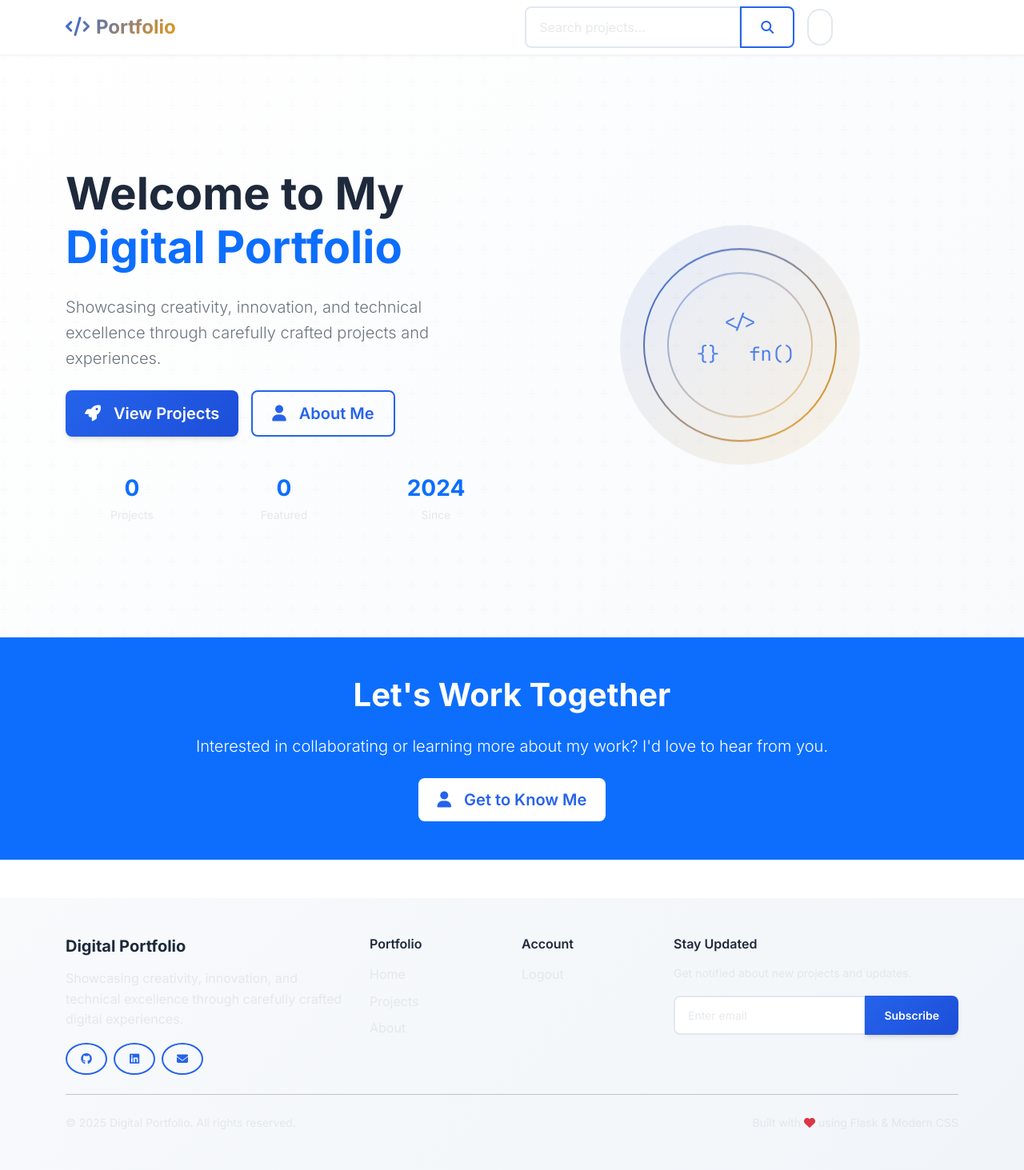
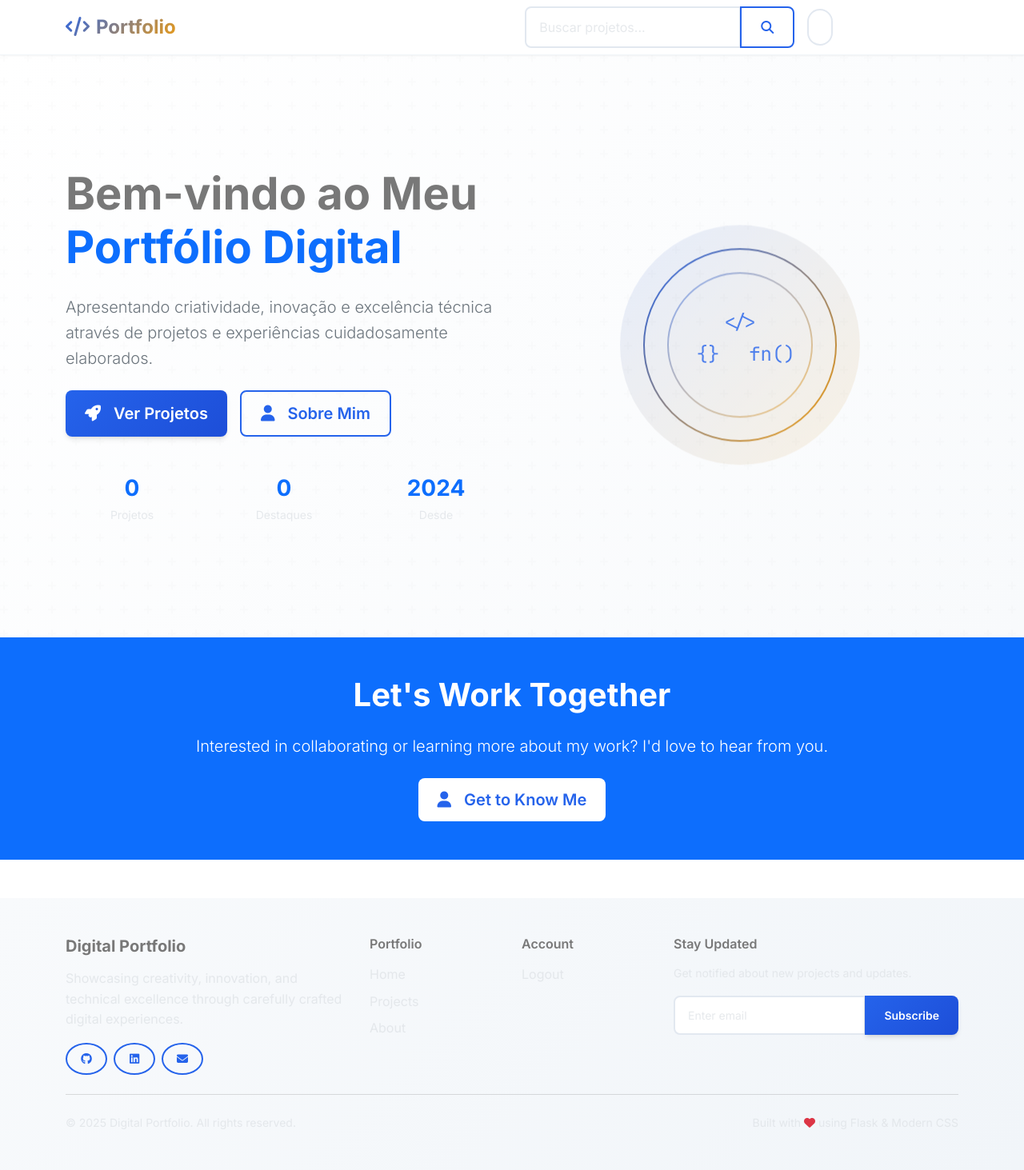
Before and after one commit to cDorth/Digital-Port, a Flask app: page / in a window 1280 px wide. Shown: the whole page at 80% size. Run offline with Flask 3, Linux system fonts and the light colour scheme; a user stored in the database is signed in; some libraries are stand-ins or nearby versions.

Commit message:
Translate project to Portuguese and update light theme with SQLite integration
Implements full Portuguese translation, adjusts light theme colors for better contrast, configures SQLite database with specified tables, and generates a requirements.txt file for deployment.

Replit-Commit-Author: Agent
Replit-Commit-Session-Id: 652ce51f-525b-45d8-877c-39d7973cfa7c
Replit-Commit-Checkpoint-Type: full_checkpoint
Replit-Commit-Screenshot-Url: https://storage.googleapis.com/screenshot-production-us-central1/a1a68ba9-259c-4612-a910-5e3d362627f5/652ce51f-525b-45d8-877c-39d7973cfa7c/qnwLibl

```diff
--- a/app.py
+++ b/app.py
@@ -19,8 +19,8 @@ app = Flask(__name__)
 app.secret_key = os.environ.get("SESSION_SECRET", "e8accdaa813a19f37545bc7ddcec2fb95010b8f256d9faafc5d37a3b31256719")
 app.wsgi_app = ProxyFix(app.wsgi_app, x_proto=1, x_host=1)
 
-# Configure the database
-app.config["SQLALCHEMY_DATABASE_URI"] = os.environ.get("DATABASE_URL")
+# Configure the database - SQLite local
+app.config["SQLALCHEMY_DATABASE_URI"] = "sqlite:///database.db"
 app.config["SQLALCHEMY_ENGINE_OPTIONS"] = {
     "pool_recycle": 300,
     "pool_pre_ping": True,
--- a/forms.py
+++ b/forms.py
@@ -6,71 +6,71 @@ from models import Category
 
 class LoginForm(FlaskForm):
     email = StringField('Email', validators=[DataRequired(), Email()])
-    password = PasswordField('Password', validators=[DataRequired()])
-    remember_me = BooleanField('Remember Me')
-    submit = SubmitField('Sign In')
+    password = PasswordField('Senha', validators=[DataRequired()])
+    remember_me = BooleanField('Lembrar-me')
+    submit = SubmitField('Entrar')
 
 class RegisterForm(FlaskForm):
-    username = StringField('Username', validators=[DataRequired(), Length(min=4, max=20)])
-    full_name = StringField('Full Name', validators=[DataRequired(), Length(min=2, max=100)])
+    username = StringField('Nome de Usuário', validators=[DataRequired(), Length(min=4, max=20)])
+    full_name = StringField('Nome Completo', validators=[DataRequired(), Length(min=2, max=100)])
     email = StringField('Email', validators=[DataRequired(), Email()])
-    password = PasswordField('Password', validators=[DataRequired(), Length(min=6)])
-    password2 = PasswordField('Repeat Password', validators=[DataRequired(), EqualTo('password')])
-    submit = SubmitField('Register')
+    password = PasswordField('Senha', validators=[DataRequired(), Length(min=6)])
+    password2 = PasswordField('Repetir Senha', validators=[DataRequired(), EqualTo('password')])
+    submit = SubmitField('Cadastrar')
 
 class ProjectForm(FlaskForm):
-    title = StringField('Title', validators=[DataRequired(), Length(max=200)])
-    description = TextAreaField('Description', validators=[DataRequired()])
-    content = TextAreaField('Content')
-    image = FileField('Project Image', validators=[FileAllowed(['jpg', 'png', 'gif', 'jpeg'], 'Images only!')])
-    demo_url = StringField('Demo URL', validators=[Optional(), URL()])
-    github_url = StringField('GitHub URL', validators=[Optional(), URL()])
-    category_id = SelectField('Category', coerce=int)
-    tags = StringField('Tags (comma-separated)')
-    is_published = BooleanField('Published')
-    is_featured = BooleanField('Featured')
-    submit = SubmitField('Save Project')
+    title = StringField('Título', validators=[DataRequired(), Length(max=200)])
+    description = TextAreaField('Descrição', validators=[DataRequired()])
+    content = TextAreaField('Conteúdo')
+    image = FileField('Imagem do Projeto', validators=[FileAllowed(['jpg', 'png', 'gif', 'jpeg'], 'Apenas imagens!')])
+    demo_url = StringField('URL de Demonstração', validators=[Optional(), URL()])
+    github_url = StringField('URL do GitHub', validators=[Optional(), URL()])
+    category_id = SelectField('Categoria', coerce=int)
+    tags = StringField('Tags (separadas por vírgula)')
+    is_published = BooleanField('Publicado')
+    is_featured = BooleanField('Em Destaque')
+    submit = SubmitField('Salvar Projeto')
 
     def __init__(self, *args, **kwargs):
         super(ProjectForm, self).__init__(*args, **kwargs)
         self.category_id.choices = [(c.id, c.name) for c in Category.query.all()]
 
 class CategoryForm(FlaskForm):
-    name = StringField('Name', validators=[DataRequired(), Length(max=100)])
-    description = TextAreaField('Description')
-    submit = SubmitField('Save Category')
+    name = StringField('Nome', validators=[DataRequired(), Length(max=100)])
+    description = TextAreaField('Descrição')
+    submit = SubmitField('Salvar Categoria')
 
 class CommentForm(FlaskForm):
-    content = TextAreaField('Comment', validators=[DataRequired(), Length(min=10, max=500)])
-    submit = SubmitField('Add Comment')
+    content = TextAreaField('Comentário', validators=[DataRequired(), Length(min=10, max=500)])
+    submit = SubmitField('Adicionar Comentário')
 
 class SearchForm(FlaskForm):
-    query = StringField('Search', validators=[DataRequired()])
-    submit = SubmitField('Search')
+    query = StringField('Buscar', validators=[DataRequired()])
+    submit = SubmitField('Pesquisar')
 
 class AboutMeForm(FlaskForm):
-    title = StringField('Title', validators=[DataRequired(), Length(max=200)])
-    content = TextAreaField('Content', validators=[DataRequired()])
-    image = FileField('Profile Image', validators=[FileAllowed(['jpg', 'png', 'gif', 'jpeg'], 'Images only!')])
-    linkedin_url = StringField('LinkedIn URL', validators=[Optional(), URL()])
-    github_url = StringField('GitHub URL', validators=[Optional(), URL()])
+    title = StringField('Título', validators=[DataRequired(), Length(max=200)])
+    content = TextAreaField('Conteúdo', validators=[DataRequired()])
+    image = FileField('Foto de Perfil', validators=[FileAllowed(['jpg', 'png', 'gif', 'jpeg'], 'Apenas imagens!')])
+    linkedin_url = StringField('URL do LinkedIn', validators=[Optional(), URL()])
+    github_url = StringField('URL do GitHub', validators=[Optional(), URL()])
     email = StringField('Email', validators=[Optional(), Email()])
-    phone = StringField('Phone', validators=[Optional(), Length(max=20)])
-    submit = SubmitField('Save')
+    phone = StringField('Telefone', validators=[Optional(), Length(max=20)])
+    submit = SubmitField('Salvar')
 
 # Admin Forms
 class UserPromoteForm(FlaskForm):
-    user_id = HiddenField('User ID', validators=[DataRequired()])
-    submit = SubmitField('Promote to Admin')
+    user_id = HiddenField('ID do Usuário', validators=[DataRequired()])
+    submit = SubmitField('Promover a Admin')
 
 class UserDemoteForm(FlaskForm):
-    user_id = HiddenField('User ID', validators=[DataRequired()])
-    submit = SubmitField('Remove Admin')
+    user_id = HiddenField('ID do Usuário', validators=[DataRequired()])
+    submit = SubmitField('Remover Admin')
 
 class UserDeactivateForm(FlaskForm):
-    user_id = HiddenField('User ID', validators=[DataRequired()])
-    submit = SubmitField('Deactivate User')
+    user_id = HiddenField('ID do Usuário', validators=[DataRequired()])
+    submit = SubmitField('Desativar Usuário')
 
 class UserActivateForm(FlaskForm):
-    user_id = HiddenField('User ID', validators=[DataRequired()])
+    user_id = HiddenField('ID do Usuário', validators=[DataRequired()])
     submit = SubmitField('Activate User')
--- a/routes.py
+++ b/routes.py
@@ -99,9 +99,9 @@ def login():
             next_page = request.args.get('next')
             if not next_page or not next_page.startswith('/'):
                 next_page = url_for('index')
-            flash('Logged in successfully!', 'success')
+            flash('Login realizado com sucesso!', 'success')
             return redirect(next_page)
-        flash('Invalid email or password', 'danger')
+        flash('Email ou senha inválidos', 'danger')
 
     return render_template('login.html', form=form)
 
@@ -114,11 +114,11 @@ def register():
     if form.validate_on_submit():
         # Check if user already exists
         if User.query.filter_by(email=form.email.data).first():
-            flash('Email already registered', 'danger')
+            flash('Email já cadastrado', 'danger')
             return render_template('register.html', form=form)
 
         if User.query.filter_by(username=form.username.data).first():
-            flash('Username already taken', 'danger')
+            flash('Nome de usuário já em uso', 'danger')
             return render_template('register.html', form=form)
 
         user = User(
@@ -129,7 +129,7 @@ def register():
         )
         db.session.add(user)
         db.session.commit()
-        flash('Registration successful!', 'success')
+        flash('Cadastro realizado com sucesso!', 'success')
         return redirect(url_for('login'))
 
     return render_template('register.html', form=form)
@@ -138,7 +138,7 @@ def register():
 @login_required
 def logout():
     logout_user()
-    flash('You have been logged out', 'info')
+    flash('Você foi desconectado', 'info')
     return redirect(url_for('index'))
 
 # Comment and Like routes
@@ -154,7 +154,7 @@ def add_comment(project_id):
         )
         db.session.add(comment)
         db.session.commit()
-        flash('Comment added successfully!', 'success')
+        flash('Comentário adicionado com sucesso!', 'success')
     return redirect(url_for('project_detail', id=project_id))
 
 @app.route('/toggle_like/<int:project_id>', methods=['POST'])
--- a/static/css/modern-style.css
+++ b/static/css/modern-style.css
@@ -10,13 +10,13 @@
     --warning-color: #f59e0b;
     --success-color: #10b981;
 
-    /* Neutral Colors */
+    /* Neutral Colors - Light Theme Updated */
     --bg-primary: #ffffff;
     --bg-secondary: #f8fafc;
     --bg-tertiary: #f1f5f9;
-    --text-primary: #1e293b;
-    --text-secondary: #64748b;
-    --text-muted: #94a3b8;
+    --text-primary: #787878;
+    --text-secondary: #a3a3a3;
+    --text-muted: #a3a3a3;
     --border-color: #e2e8f0;
     --border-light: #f1f5f9;
 
@@ -80,6 +80,38 @@ body {
     border-bottom: 1px solid var(--border-light);
     box-shadow: var(--shadow-sm);
     transition: all var(--transition-normal);
+}
+
+/* Light theme navbar text color fix */
+[data-bs-theme="light"] .navbar-nav .nav-link,
+[data-bs-theme="light"] .navbar-brand,
+[data-bs-theme="light"] .dropdown-item {
+    color: #787878 !important;
+}
+
+[data-bs-theme="light"] .navbar-nav .nav-link:hover,
+[data-bs-theme="light"] .dropdown-item:hover {
+    color: #a3a3a3 !important;
+}
+
+/* Light theme button and text improvements */
+[data-bs-theme="light"] .btn-outline-primary {
+    color: #787878;
+    border-color: #787878;
+}
+
+[data-bs-theme="light"] .btn-outline-primary:hover {
+    color: #ffffff;
+    background-color: #787878;
+    border-color: #787878;
+}
+
+[data-bs-theme="light"] .text-muted {
+    color: #a3a3a3 !important;
+}
+
+[data-bs-theme="light"] .text-secondary {
+    color: #787878 !important;
 }
 
 [data-theme="dark"] .navbar {
--- a/templates/base.html
+++ b/templates/base.html
@@ -1,9 +1,9 @@
 <!DOCTYPE html>
-<html lang="en" data-bs-theme="dark">
+<html lang="pt-BR" data-bs-theme="dark">
 <head>
     <meta charset="UTF-8">
     <meta name="viewport" content="width=device-width, initial-scale=1.0">
-    <title>{% block title %}Digital Portfolio{% endblock %}</title>
+    <title>{% block title %}Portfólio Digital{% endblock %}</title>
 
     <!-- Google Fonts -->
     <link rel="preconnect" href="https://fonts.googleapis.com">
@@ -34,38 +34,38 @@
             <div class="collapse navbar-collapse" id="navbarNav">
                 <ul class="navbar-nav me-auto">
                     <li class="nav-item">
-                        <a class="nav-link" href="{{ url_for('index') }}">Home</a>
+                        <a class="nav-link" href="{{ url_for('index') }}">Início</a>
                     </li>
                     <li class="nav-item">
-                        <a class="nav-link" href="{{ url_for('projects') }}">Projects</a>
+                        <a class="nav-link" href="{{ url_for('projects') }}">Projetos</a>
                     </li>
                     <li class="nav-item">
-                        <a class="nav-link" href="{{ url_for('about') }}">About</a>
+                        <a class="nav-link" href="{{ url_for('about') }}">Sobre</a>
                     </li>
                     {% if current_user.is_authenticated and current_user.is_admin %}
                     <li class="nav-item dropdown">
                         <a class="nav-link dropdown-toggle" href="#" role="button" data-bs-toggle="dropdown">
-                            <i class="fas fa-shield-alt me-1"></i>Admin Area
+                            <i class="fas fa-shield-alt me-1"></i>Área do Admin
                         </a>
                         <ul class="dropdown-menu">
                             <li><a class="dropdown-item" href="{{ url_for('admin_dashboard') }}">
-                                <i class="fas fa-tachometer-alt me-2"></i>Dashboard
+                                <i class="fas fa-tachometer-alt me-2"></i>Painel de Controle
                             </a></li>
                             <li><a class="dropdown-item" href="{{ url_for('admin_users') }}">
-                                <i class="fas fa-users me-2"></i>User Management
+                                <i class="fas fa-users me-2"></i>Gerenciar Usuários
                             </a></li>
                             <li><a class="dropdown-item" href="{{ url_for('admin_logs') }}">
-                                <i class="fas fa-clipboard-list me-2"></i>Admin Logs
+                                <i class="fas fa-clipboard-list me-2"></i>Logs do Admin
                             </a></li>
                             <li><hr class="dropdown-divider"></li>
                             <li><a class="dropdown-item" href="{{ url_for('admin_projects') }}">
-                                <i class="fas fa-folder me-2"></i>Manage Projects
+                                <i class="fas fa-folder me-2"></i>Gerenciar Projetos
                             </a></li>
                             <li><a class="dropdown-item" href="{{ url_for('admin_categories') }}">
-                                <i class="fas fa-tags me-2"></i>Manage Categories
+                                <i class="fas fa-tags me-2"></i>Gerenciar Categorias
                             </a></li>
                             <li><a class="dropdown-item" href="{{ url_for('admin_about') }}">
-                                <i class="fas fa-user-edit me-2"></i>Edit About
+                                <i class="fas fa-user-edit me-2"></i>Editar Sobre
                             </a></li>
                         </ul>
                     </li>
@@ -77,7 +77,7 @@
                 <form class="d-flex me-3" method="GET" action="{{ url_for('search') }}">
                     <div class="input-group">
                         <input class="form-control" type="search"
-                               name="query" placeholder="Search projects..."
+                               name="query" placeholder="Buscar projetos..."
                                value="{{ request.args.get('query', '') }}">
                         <button class="btn btn-outline-primary" type="submit">
                             <i class="fas fa-search"></i>
@@ -87,7 +87,7 @@
                 {% endif %}
 
                 <!-- Theme Toggle -->
-                <button class="theme-toggle me-3" onclick="toggleTheme()" title="Toggle Dark/Light Mode">
+                <button class="theme-toggle me-3" onclick="toggleTheme()" title="Alternar Modo Escuro/Claro">
                     <i class="fas fa-moon" id="theme-icon"></i>
                 </button>
 
@@ -99,16 +99,16 @@
                         </a>
                         <ul class="dropdown-menu">
                             <li><a class="dropdown-item" href="{{ url_for('logout') }}">
-                                <i class="fas fa-sign-out-alt me-2"></i>Logout
+                                <i class="fas fa-sign-out-alt me-2"></i>Sair
                             </a></li>
                         </ul>
                     </li>
                     {% else %}
                     <li class="nav-item">
-                        <a class="nav-link" href="{{ url_for('login') }}">Login</a>
+                        <a class="nav-link" href="{{ url_for('login') }}">Entrar</a>
                     </li>
                     <li class="nav-item">
-                        <a class="nav-link" href="{{ url_for('register') }}">Register</a>
+                        <a class="nav-link" href="{{ url_for('register') }}">Cadastrar</a>
                     </li>
                     {% endif %}
                 </ul>
--- a/templates/index.html
+++ b/templates/index.html
@@ -1,6 +1,6 @@
 {% extends "base.html" %}
 
-{% block title %}Digital Portfolio - Modern & Professional{% endblock %}
+{% block title %}Portfólio Digital - Moderno & Profissional{% endblock %}
 
 {% block content %}
 <!-- Hero Section -->
@@ -10,17 +10,17 @@
             <div class="col-lg-6 hero-content">
                 <div class="mb-4">
                     <h1 class="display-4 fw-bold mb-4">
-                        Welcome to My <span class="text-primary">Digital Portfolio</span>
+                        Bem-vindo ao Meu <span class="text-primary">Portfólio Digital</span>
                     </h1>
                     <p class="lead text-secondary mb-4">
-                        Showcasing creativity, innovation, and technical excellence through carefully crafted projects and experiences.
+                        Apresentando criatividade, inovação e excelência técnica através de projetos e experiências cuidadosamente elaborados.
                     </p>
                     <div class="d-flex flex-wrap gap-3">
                         <a href="{{ url_for('projects') }}" class="btn btn-primary btn-lg">
-                            <i class="fas fa-rocket me-2"></i>View Projects
+                            <i class="fas fa-rocket me-2"></i>Ver Projetos
                         </a>
                         <a href="{{ url_for('about') }}" class="btn btn-outline-primary btn-lg">
-                            <i class="fas fa-user me-2"></i>About Me
+                            <i class="fas fa-user me-2"></i>Sobre Mim
                         </a>
                     </div>
                 </div>
@@ -30,19 +30,19 @@
                     <div class="col-4">
                         <div class="text-center">
                             <div class="h3 fw-bold text-primary mb-1">{{ featured_projects|length + recent_projects|length }}</div>
-                            <small class="text-muted">Projects</small>
+                            <small class="text-muted">Projetos</small>
                         </div>
                     </div>
                     <div class="col-4">
                         <div class="text-center">
                             <div class="h3 fw-bold text-primary mb-1">{{ featured_projects|length }}</div>
-                            <small class="text-muted">Featured</small>
+                            <small class="text-muted">Destaques</small>
                         </div>
                     </div>
                     <div class="col-4">
                         <div class="text-center">
                             <div class="h3 fw-bold text-primary mb-1">{{ moment().format('YYYY') if moment else '2024' }}</div>
-                            <small class="text-muted">Since</small>
+                            <small class="text-muted">Desde</small>
                         </div>
                     </div>
                 </div>
@@ -79,8 +79,8 @@
 <section class="py-5 bg-light">
     <div class="container">
         <div class="text-center mb-5">
-            <h2 class="h1 fw-bold">Featured Projects</h2>
-            <p class="lead text-muted">Highlighting my best work and innovations</p>
+            <h2 class="h1 fw-bold">Projetos em Destaque</h2>
+            <p class="lead text-muted">Destacando meus melhores trabalhos e inovações</p>
         </div>
 
         <div class="row g-4">
@@ -94,7 +94,7 @@
                         <div class="overlay">
                             <a href="{{ url_for('project_detail', id=project.id) }}"
                                class="btn btn-white btn-lg">
-                                <i class="fas fa-eye me-2"></i>View Project
+                                <i class="fas fa-eye me-2"></i>Ver Projeto
                             </a>
                         </div>
                     </div>
@@ -102,7 +102,7 @@
 
                     <div class="card-body d-flex flex-column">
                         <div class="d-flex justify-content-between align-items-start mb-2">
-                            <span class="badge bg-primary">Featured</span>
+                            <span class="badge bg-primary">Destaque</span>
                             <small class="text-muted">
                                 <i class="fas fa-eye me-1"></i>{{ project.views_count }}
                             </small>
@@ -166,11 +166,11 @@
     <div class="container">
         <div class="d-flex justify-content-between align-items-center mb-5">
             <div>
-                <h2 class="h1 fw-bold">Recent Projects</h2>
-                <p class="lead text-muted mb-0">Latest additions to my portfolio</p>
+                <h2 class="h1 fw-bold">Projetos Recentes</h2>
+                <p class="lead text-muted mb-0">Adições mais recentes ao meu portfólio</p>
             </div>
             <a href="{{ url_for('projects') }}" class="btn btn-outline-primary">
-                View All <i class="fas fa-arrow-right ms-2"></i>
+                Ver Todos <i class="fas fa-arrow-right ms-2"></i>
             </a>
         </div>
 
```
Also changed, not shown: templates/login.html (+4 -4 lines), templates/register.html (+4 -4 lines), instance/database.db (added).
